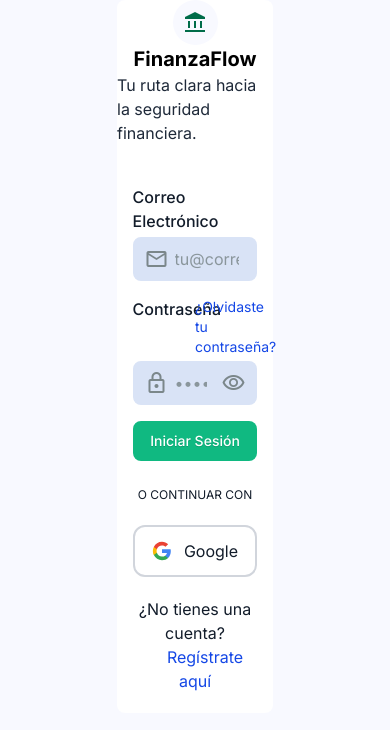
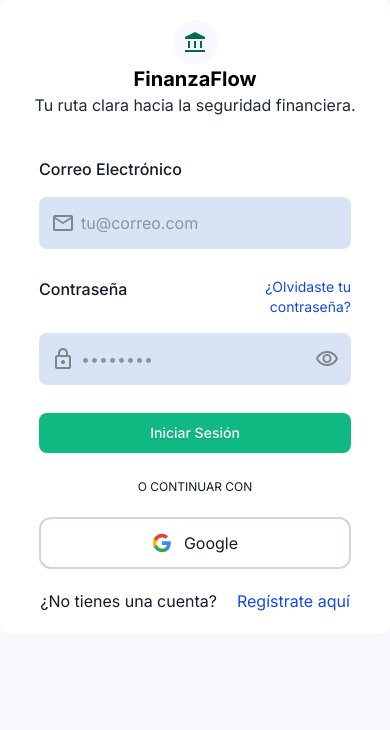
Before and after one commit to nexzzus/FrontGestor-gastos, a React (Vite) app: page /login in a window 390 px wide. Shown: the top 730 px of the page. Built offline with nearby package versions, Linux system fonts and the light colour scheme.

Commit message:
correción de la vista login en telefonos y tablets

```diff
--- a/src/components/Input.jsx
+++ b/src/components/Input.jsx
@@ -15,7 +15,7 @@
             <input
                 ref={ref} /* <-- Esto conecta react-hook-form con el input */
                 className={`
-          w-full h-11 py-3 bg-surface-variant border-2 border-transparent
+          w-full xl:h-11 py-3 bg-surface-variant border-2 border-transparent
           focus:border-secondary focus:bg-surface-container-lowest outline-none
           transition-colors rounded-lg font-body-md text-on-surface
           placeholder:text-on-surface-variant/50
--- a/src/components/login/LoginForm.jsx
+++ b/src/components/login/LoginForm.jsx
@@ -37,7 +37,7 @@
     }
 
     return (
-        <div className={"w-[40%] flex flex-col items-center justify-center bg-white rounded-lg"}>
+        <div className={"w-full h-full xl:mt-3 pt-5 bg-white xl:w-[40%] flex flex-col items-center justify-center rounded-lg"}>
             {/*ICONO*/}
             <div className={"bg-background rounded-full w-11.25 h-11.25 flex flex-col items-center justify-center"}>
              <span
@@ -55,8 +55,8 @@
 
             <div className={"w-[80%] flex flex-col"}>
                 {/*FORMULARIO*/}
-                <form onSubmit={handleSubmit(onSubmit)} className={"grid grid-cols-1 gap-y-4 mt-10"}>
-                    <div className={"grid grid-cols-1 gap-y-1"}>
+                <form onSubmit={handleSubmit(onSubmit)} className={"grid grid-cols-1 gap-y-7 xl:gap-y-4 mt-10"}>
+                    <div className={"grid grid-cols-1 gap-y-4 xl:gap-y-1"}>
                         <label htmlFor="email" className={"input-label"}>Correo Electrónico</label>
                         <Input
                             type="text"
@@ -69,10 +69,10 @@
                         {errors.email && <span className={"text-alert"}>{errors.email.message}</span>}
                     </div>
 
-                    <div className={"flex flex-col gap-y-1"}>
+                    <div className={"flex flex-col  gap-y-4 xl:gap-y-1"}>
                         <div className={"grid grid-cols-2"}>
                             <label htmlFor="password" className={"input-label"}>Contraseña</label>
-                            <p className={"text-sm text-blue-700"}>¿Olvidaste tu contraseña?</p>
+                            <p className={"text-sm text-blue-700 text-right"}>¿Olvidaste tu contraseña?</p>
                         </div>
 
                         <Input
```
